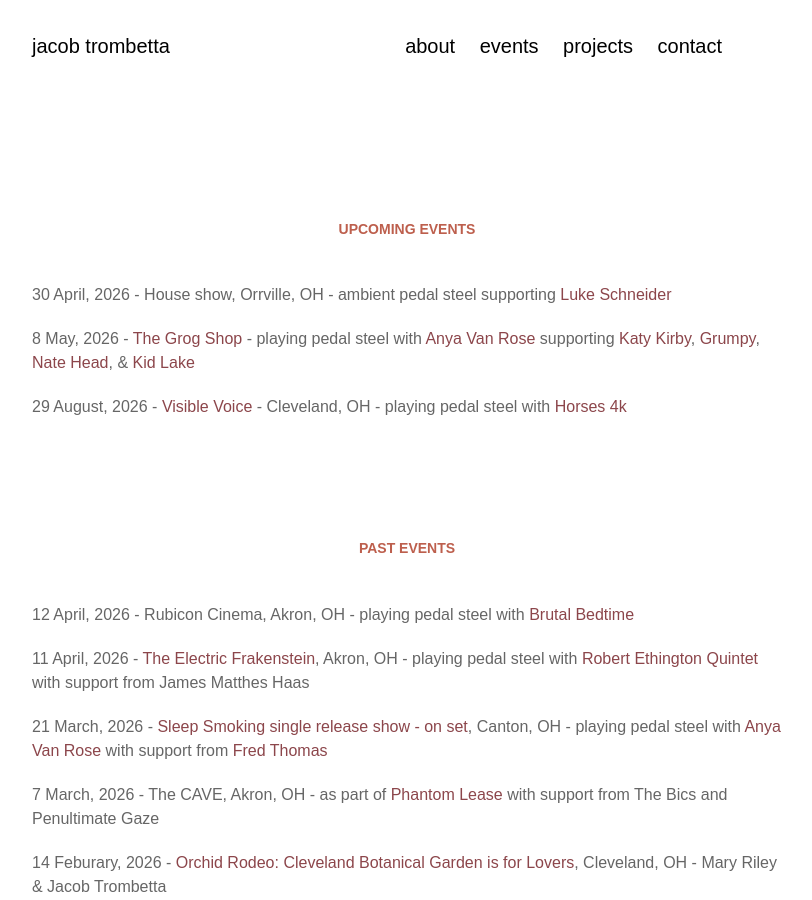
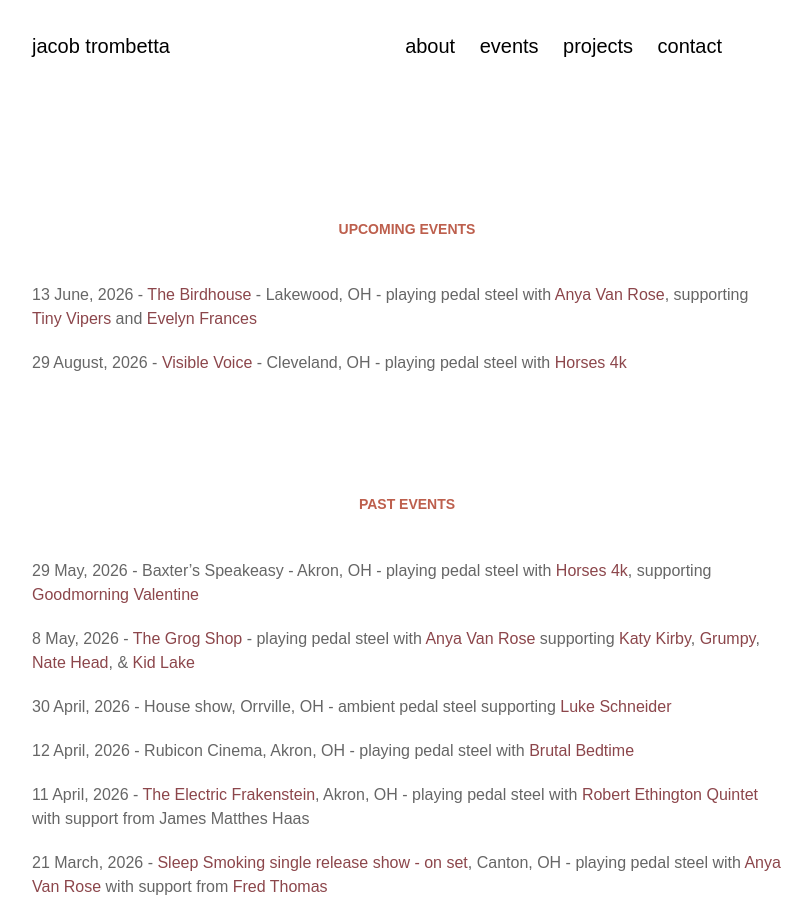
Before and after one commit to jacobtrombetta/jacobtrombetta.github.io, a Jekyll site: the page built from pages/events.md, in a window 1280 px wide and 900 px high. Shown: the whole window, without its empty margins (263-1075 px from the left). Built offline with Jekyll 4.4.1, drawn with Linux system fonts in a browser that asks for light colours; nearby versions of some CDN libraries; some web fonts are replaced.

Commit message:
update events page

```diff
--- a/pages/events.md
+++ b/pages/events.md
@@ -5,13 +5,17 @@
 ---
 
 ### Upcoming events
-30 April, 2026 - House show, Orrville, OH - ambient pedal steel supporting [Luke Schneider](https://lukeschneider.bandcamp.com/)
-
-8 May, 2026 - [The Grog Shop](https://grogshop.gs/tm-event/katy-kirby-with-grumpy-nate-head-kid-lake-anya-van-rose/) - playing pedal steel with [Anya Van Rose](https://www.anyavanrose.com/) supporting [Katy Kirby](https://katykirbyon.bandcamp.com/album/blue-raspberry-deluxe), [Grumpy](https://www.instagram.com/grumpyismyleastfavoriteband/), [Nate Head](https://www.instagram.com/verysillynate/), & [Kid Lake](https://www.instagram.com/kidlakellie/)
+13 June, 2026 - [The Birdhouse](https://www.instagram.com/_the_birdhouse_/) - Lakewood, OH - playing pedal steel with [Anya Van Rose](https://www.anyavanrose.com/), supporting [Tiny Vipers](https://www.instagram.com/tiny_vipers/) and [Evelyn Frances](https://www.instagram.com/evelynfrancesmusic/)
 
 29 August, 2026 - [Visible Voice](https://www.visiblevoicebooks.com/) - Cleveland, OH - playing pedal steel with [Horses 4k](https://www.horses4k.rodeo)
 
 ### Past events
+29 May, 2026 - Baxter's Speakeasy - Akron, OH - playing pedal steel with [Horses 4k](https://www.horses4k.rodeo), supporting [Goodmorning Valentine](https://goodmorningvalentine.bandcamp.com/)
+
+8 May, 2026 - [The Grog Shop](https://grogshop.gs/tm-event/katy-kirby-with-grumpy-nate-head-kid-lake-anya-van-rose/) - playing pedal steel with [Anya Van Rose](https://www.anyavanrose.com/) supporting [Katy Kirby](https://katykirbyon.bandcamp.com/album/blue-raspberry-deluxe), [Grumpy](https://www.instagram.com/grumpyismyleastfavoriteband/), [Nate Head](https://www.instagram.com/verysillynate/), & [Kid Lake](https://www.instagram.com/kidlakellie/)
+
+30 April, 2026 - House show, Orrville, OH - ambient pedal steel supporting [Luke Schneider](https://lukeschneider.bandcamp.com/)
+
 12 April, 2026 - Rubicon Cinema, Akron, OH - playing pedal steel with [Brutal Bedtime](https://brutalbedtime.bandcamp.com/album/the-most-brutal-of-bedtimes)
 
 11 April, 2026 - [The Electric Frakenstein](https://www.instagram.com/the_electric_frankenstein/), Akron, OH - playing pedal steel with [Robert Ethington Quintet](https://www.robertethington.com/) with support from James Matthes Haas
```
